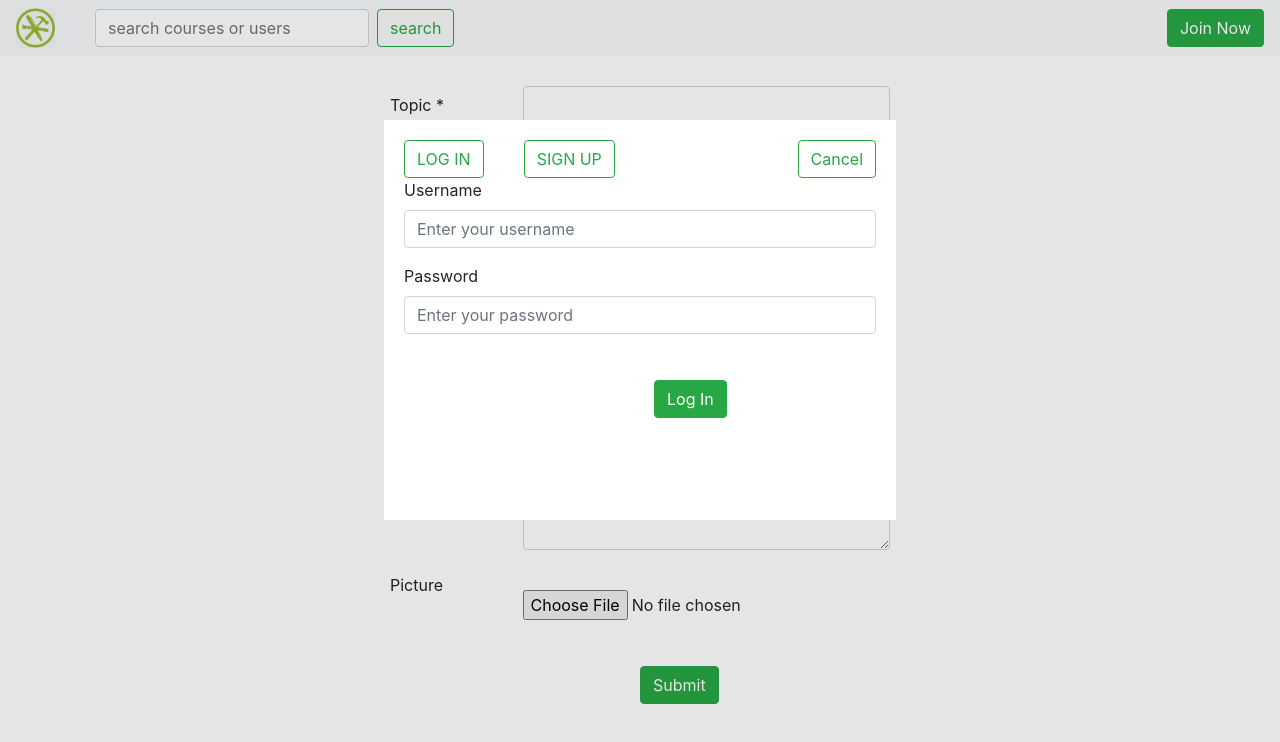
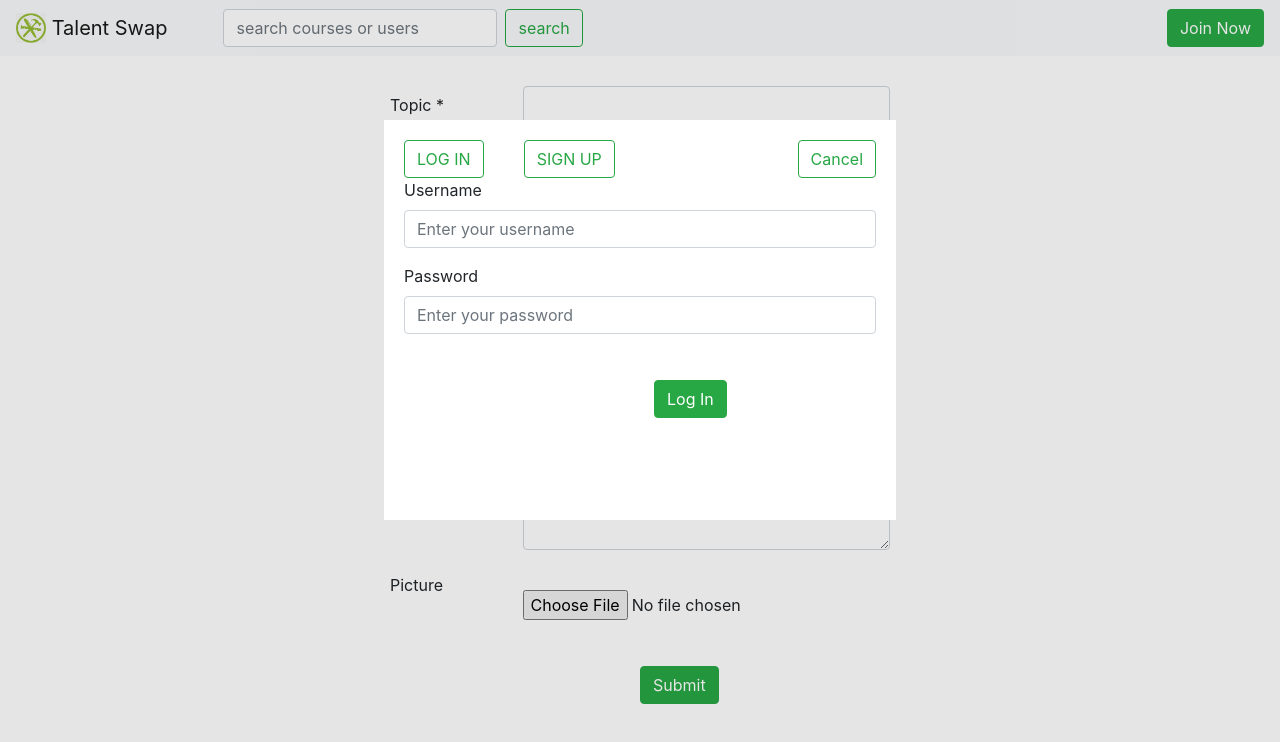
Before and after one commit to jgab13/TalentSwap, a React (Create React App) app in the folder talent_swap/client/: page /CourseCreation in a window 1280 px wide. Shown: the top 742 px of the page. Built offline with nearby package versions, Linux system fonts and the light colour scheme; no server answers.

Commit message:
Add website name to header

```diff
--- a/talent_swap/client/src/react-components/Header/index.js
+++ b/talent_swap/client/src/react-components/Header/index.js
@@ -60,9 +60,16 @@
 		{this.renderRedirect()}
 		{/* {console.log(this.props.loginStatus)} */}
         <Navbar bg="light">
-        	<a href="/">
-		      	<img alt="logo" src={logoImg} className="message-icon" />
-		    </a>
+		    <Navbar.Brand href="/">
+		      <img
+		        alt=""
+		        src={logoImg}
+		        width="30"
+		        height="30"
+		        className="d-inline-block align-top"
+		      />{' '}
+		      Talent Swap
+		    </Navbar.Brand>
 		  {/* <SearchBox handleSearch={this.handleSearch}/> */}
 		  <SearchBox />
 	      {this.state.currentUser ?
```
